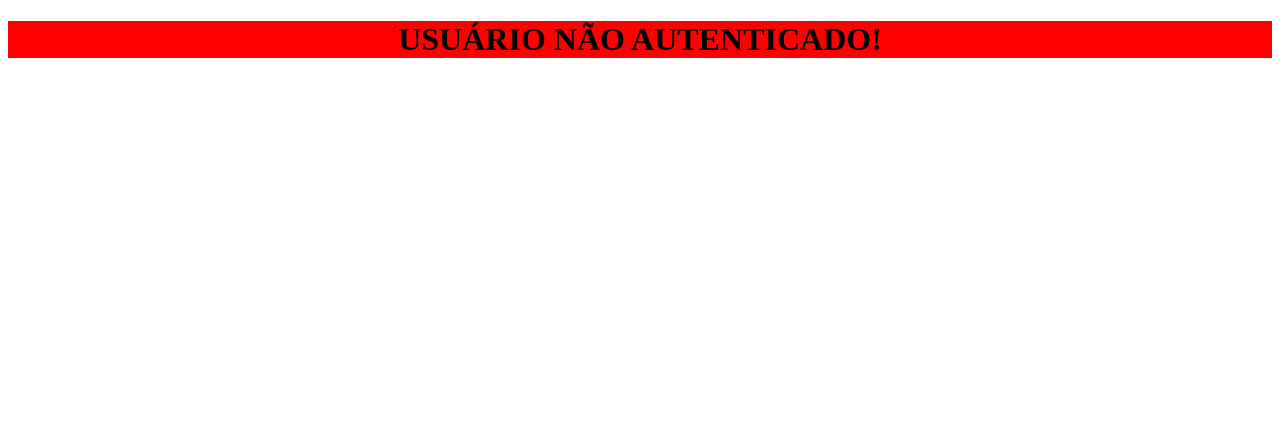
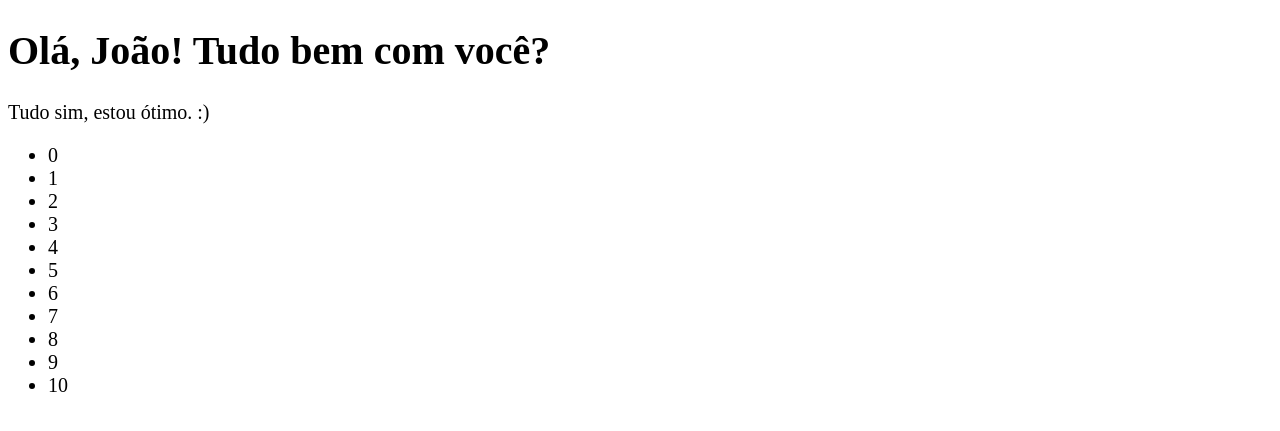
Before and after one commit to Rogeriokjah/programacao-web-fatec, a Flask app: page /page2 in a window 1280 px wide. Shown: the top 431 px of the page. Run offline with Flask 3, Linux system fonts and the light colour scheme.

Commit message:
laco for com jinja

```diff
--- a/main.py
+++ b/main.py
@@ -8,7 +8,7 @@ def home():
 
 @app.route('/page2')
 def page2():
-    return render_template("page2.html", user="", happy=True)
+    return render_template("page2.html", user="João", happy=True)
 
 
 app.run(debug=True) # ao definir debug como True, a aplicação será recarregada sempre que uma alteração ocorrer
--- a/templates/page2.html
+++ b/templates/page2.html
@@ -5,7 +5,7 @@
     <meta name="viewport" content="width=device-width, initial-scale=1.0">
     <title>Página 2</title>
 </head>
-<body>
+<body style="font-size: 20px;">
     {% if user %}
         <h1>Olá, {{ user }}! Tudo bem com você?</h1>
 
@@ -15,7 +15,16 @@
             {% else %} <p>Não está nada bem! :(</p>
         {% endif %}
 
-        {% else %} <h1 style="text-align:center; background-color: red">USUÁRIO NÃO AUTENTICADO!</h1>
+        <ul>
+            <!-- Laço de repetição for -->
+            {% for i in range(11) %}
+                <li> {{i}} </li>
+            {% endfor %}
+        </ul>
+
+        {% else %}
+            <h1 style="text-align:center; background-color: red">USUÁRIO NÃO AUTENTICADO!</h1>
     {% endif %}
+
 </body>
 </html>
```
